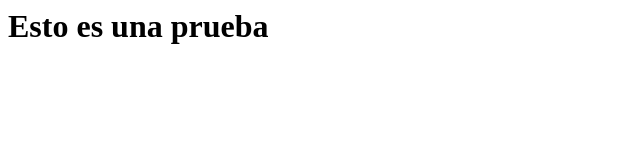
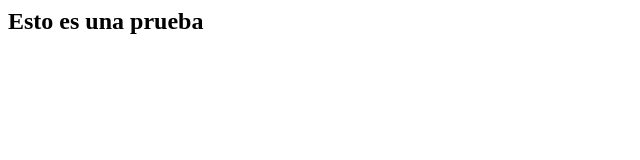
Before and after one commit to aledari/Curso-TreinaWeb, a plain HTML site: page index.html in a window 1280 px wide. Shown: the whole page, without its empty margins (0-640 px from the left). Drawn offline with Linux system fonts and the light colour scheme.

Commit message:
Se hizo cambio de h1 a h2

```diff
--- a/index.html
+++ b/index.html
@@ -1 +1 @@
-<h1> Esto es una prueba </h1>
+<h2> Esto es una prueba </h2>
```
